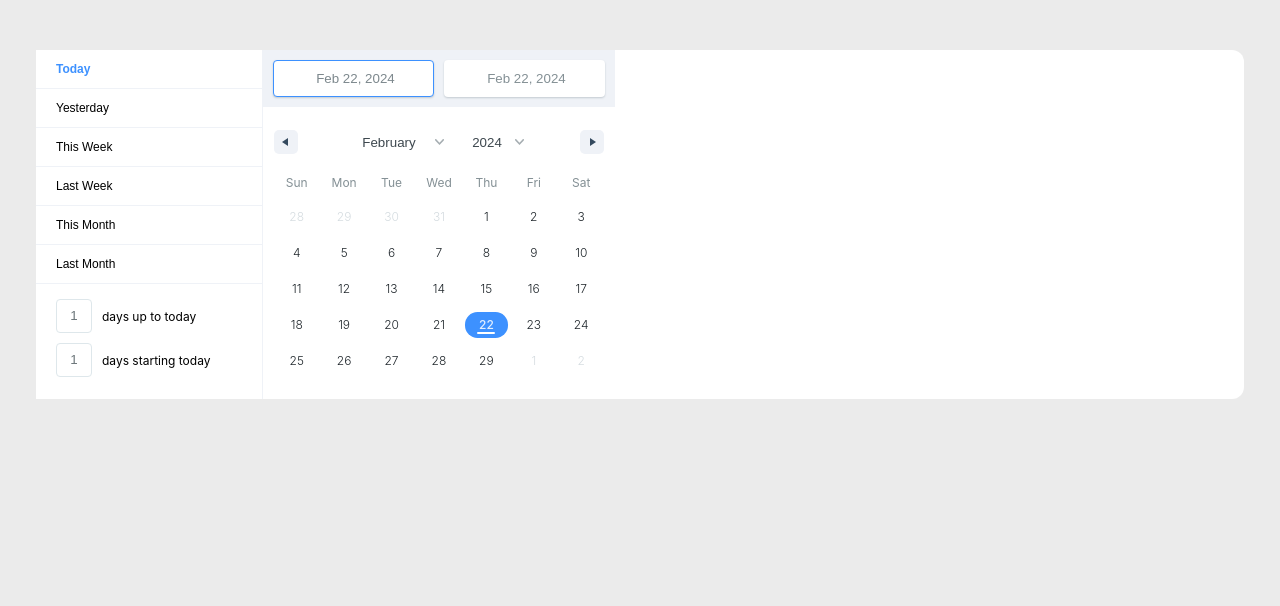
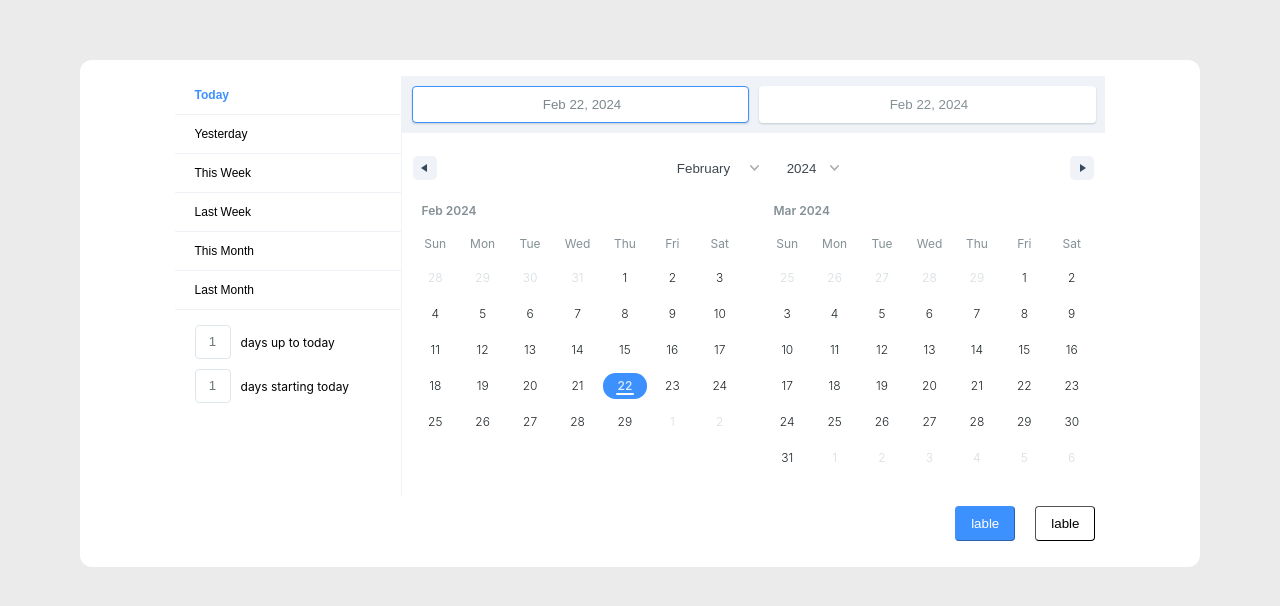
Before and after one commit to harshitkandpal/date-and-time, a React (Create React App) app: page / in a window 1280 px wide. Shown: the top 606 px of the page. Built offline with nearby package versions, Linux system fonts and the light colour scheme.

Commit message:
completed

```diff
--- a/src/App.js
+++ b/src/App.js
@@ -1,10 +1,10 @@
-import MainContainer from "./components/DateNtime/MainContainer";
+import DateNtime from "./components/DateNtime/DateNtime";
 
 
 function App() {
   return (
     <div >
-      <MainContainer/>
+      <DateNtime/>
     </div>
   );
 }
--- a/src/components/DateNtime/DateNtime.jsx
+++ b/src/components/DateNtime/DateNtime.jsx
@@ -18,11 +18,20 @@ function DateNtime() {
       };
 
       return (
-        <div>
+        <div className={styles.container}>
+          <div>
           <DateRangePicker
             ranges={selectedRange}
             onChange={handleSelect}
+            months={2}
+            direction="horizontal"
           />
+          <br />
+          <div className={styles.btns}>
+          <button className={styles.btn} >lable</button>
+          <button className={styles.btn_primary} >lable</button>
+          </div>
+          </div>
         </div>
       );
     };
--- a/src/components/DateNtime/DateNtime.module.css
+++ b/src/components/DateNtime/DateNtime.module.css
@@ -0,0 +1,33 @@
+.container{
+    background-color: white;
+    border-radius: 12px;
+    margin: 60px 80px;
+    padding: 16px 0;
+    overflow: hidden;
+    display: flex;
+    justify-content: center;
+}
+
+.btns{
+    display: flex;
+    flex-direction: row-reverse;
+}
+
+.btn{
+    margin: 10px;
+    padding: 9px 15px;
+    background-color: white;
+    border-width: 1px;
+    border-color: black;
+    border-radius: 4px;
+}
+
+.btn_primary{
+    margin: 10px;
+    padding: 9px 15px;
+    color: white;
+    background-color: rgb(61, 145, 255);
+    border-width: 1px;
+    border-radius: 4px;
+    border-color: rgb(61, 145, 255);
+}
--- a/src/components/DateNtime/MainContainer.jsx
+++ /dev/null
@@ -1,17 +0,0 @@
-import React from 'react'
-import styles from './MainContainer.module.css'
-
-import DateNtime from './DateNtime'
-
-
-function MainContainer() {
-  return (
-    <div className={styles.container}>
-      <div className={styles.DateNtime_container}>
-        <DateNtime/>
-      </div>
-    </div>
-  )
-}
-
-export default MainContainer
--- a/src/components/DateNtime/MainContainer.module.css
+++ /dev/null
@@ -1,17 +0,0 @@
-.container{
-    background-color: #fff;
-    display: flex;
-    justify-content: center;
-    align-items: center;
-    margin: 50px 36px;
-    border-radius: 12px;
-}
-
-.sidebar_container{
-    flex-grow: 1;
-    max-width: 160px;
-}
-
-.DateNtime_container{
-    flex-grow: 1;
-}
```
